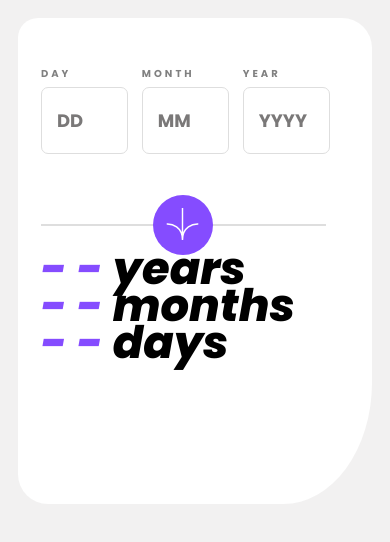
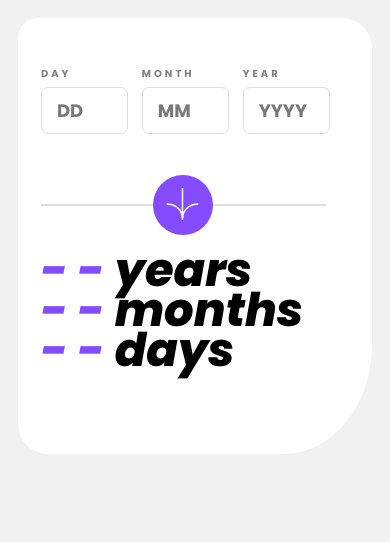
Before and after one commit to OliverYR03/Age-calculator, a plain HTML site: page index.html in a window 390 px wide. Drawn offline with Linux system fonts and the light colour scheme.

Commit message:
Final fix

```diff
--- a/assets/css/style.css
+++ b/assets/css/style.css
@@ -151,7 +151,7 @@ footer {
         padding: 3em;
         padding-left: 6%;
         margin: 1.1em;
-        height: 390px;
+        height: 340px;
         width: 290px;
         align-items: center;
         background-color: white;
@@ -168,6 +168,7 @@ footer {
 
     .form input {
         width: 80px;
+        height: 45px;
         font-size: 18px;
     }
 
@@ -221,7 +222,7 @@ footer {
     }
 
     .mp{
-        margin-top: 10px;
+        margin-top: 30px;
     }
 
     footer {
@@ -232,7 +233,7 @@ footer {
 @media screen and (max-width:400px) {
 
     .mp h1{
-        font-size: 2.8em;
+        font-size: 2.9em;
     }
 
     .form input {
```
